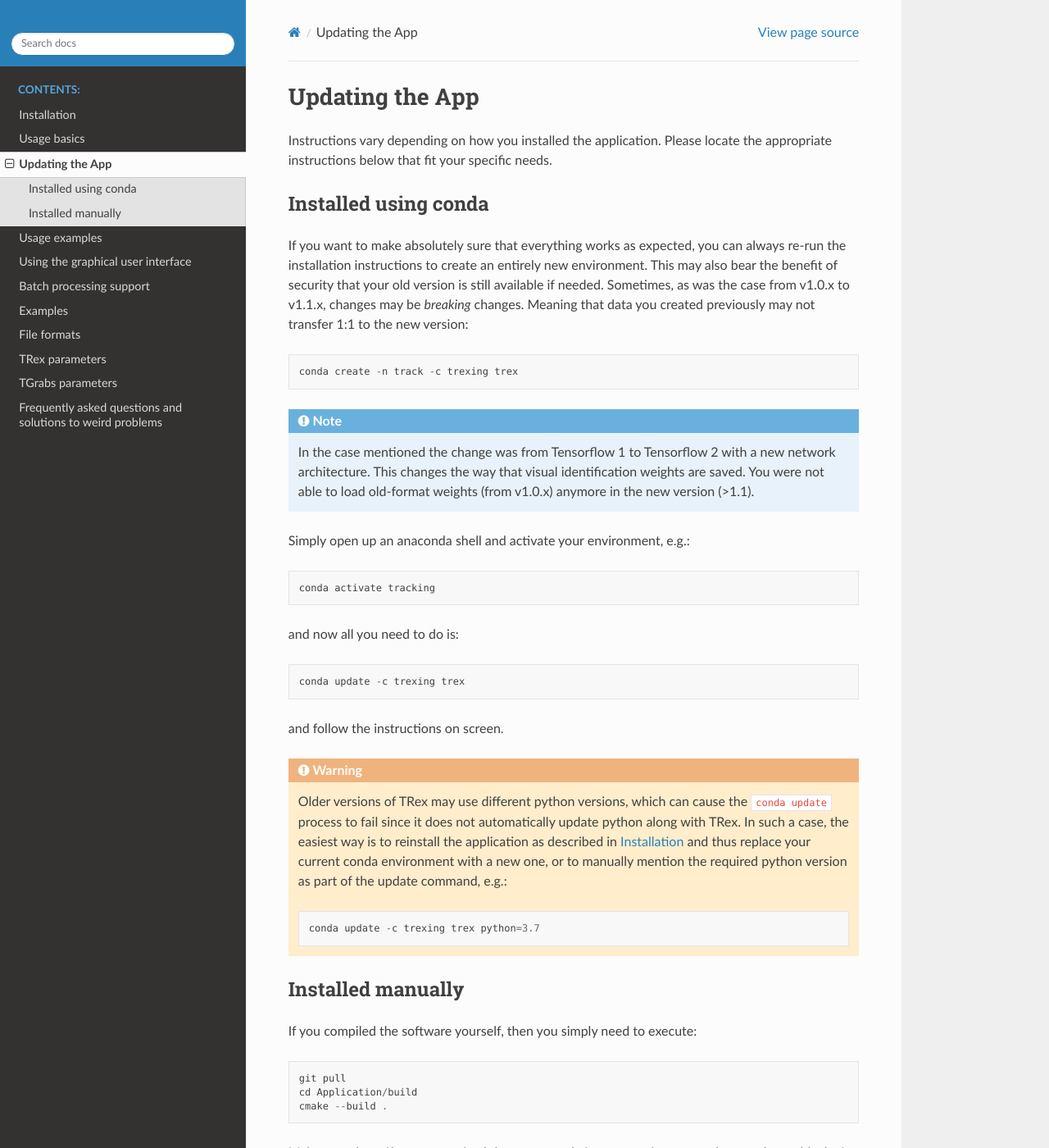
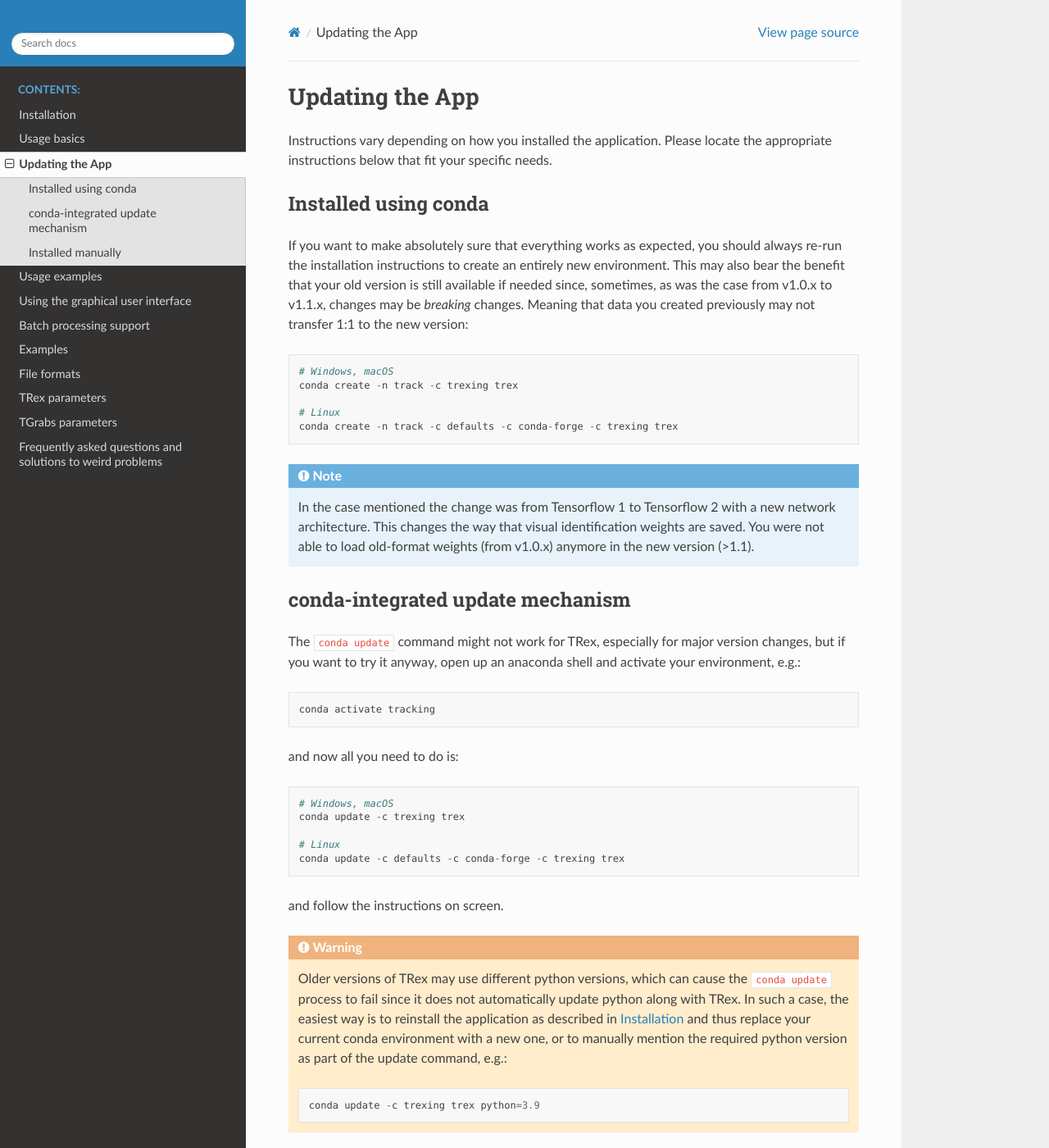
Before and after one commit to mooch443/trex, a Sphinx documentation site: the page built from docs/update.rst, in a window 1280 px wide and 1400 px high. Shown: the whole window at 82% size. Built offline with Sphinx 7.4.7 and the Read the Docs theme 2.0.0, drawn with Linux system fonts in a browser that asks for light colours.

Commit message:
* macos compat

```diff
--- a/docs/parameters_trex.rst
+++ b/docs/parameters_trex.rst
@@ -1713,7 +1713,7 @@
 
 .. function:: python_path(path)
 
-	**default value:** "/Users/tristan/miniforge3/envs/trex/bin/python3"
+	**default value:** "/Users/tristan/miniforge3/envs/trex/bin/python3.9"
 
 
 	Path to the python home folder. If left empty, the user is required to make sure that all necessary libraries are in-scope the PATH environment variable.
--- a/docs/update.rst
+++ b/docs/update.rst
@@ -11,27 +11,38 @@
 Installed using conda
 ---------------------
 
-If you want to make absolutely sure that everything works as expected, you can always re-run the installation instructions to create an entirely new environment. This may also bear the benefit of security that your old version is still available if needed. Sometimes, as was the case from v1.0.x to v1.1.x, changes may be *breaking* changes. Meaning that data you created previously may not transfer 1:1 to the new version::
+If you want to make absolutely sure that everything works as expected, you should always re-run the installation instructions to create an entirely new environment. This may also bear the benefit that your old version is still available if needed since, sometimes, as was the case from v1.0.x to v1.1.x, changes may be *breaking* changes. Meaning that data you created previously may not transfer 1:1 to the new version::
 
+    # Windows, macOS
     conda create -n track -c trexing trex
+
+    # Linux
+    conda create -n track -c defaults -c conda-forge -c trexing trex
 
 .. NOTE::
     In the case mentioned the change was from Tensorflow 1 to Tensorflow 2 with a new network architecture. This changes the way that visual identification weights are saved. You were not able to load old-format weights (from v1.0.x) anymore in the new version (>1.1).
 
-Simply open up an anaconda shell and activate your environment, e.g.::
+conda-integrated update mechanism
+---------------------------------
+
+The ``conda update`` command might not work for |trex|, especially for major version changes, but if you want to try it anyway, open up an anaconda shell and activate your environment, e.g.::
 
     conda activate tracking
 
 and now all you need to do is::
 
+    # Windows, macOS
     conda update -c trexing trex
+
+    # Linux
+    conda update -c defaults -c conda-forge -c trexing trex
 
 and follow the instructions on screen.
 
 .. WARNING::
     Older versions of |trex| may use different python versions, which can cause the ``conda update`` process to fail since it does not automatically update python along with |trex|. In such a case, the easiest way is to reinstall the application as described in :doc:`install` and thus replace your current conda environment with a new one, or to manually mention the required python version as part of the update command, e.g.::
 
-        conda update -c trexing trex python=3.7
+        conda update -c trexing trex python=3.9
 
 
 Installed manually
```
Also changed, not shown: 5 other files.
